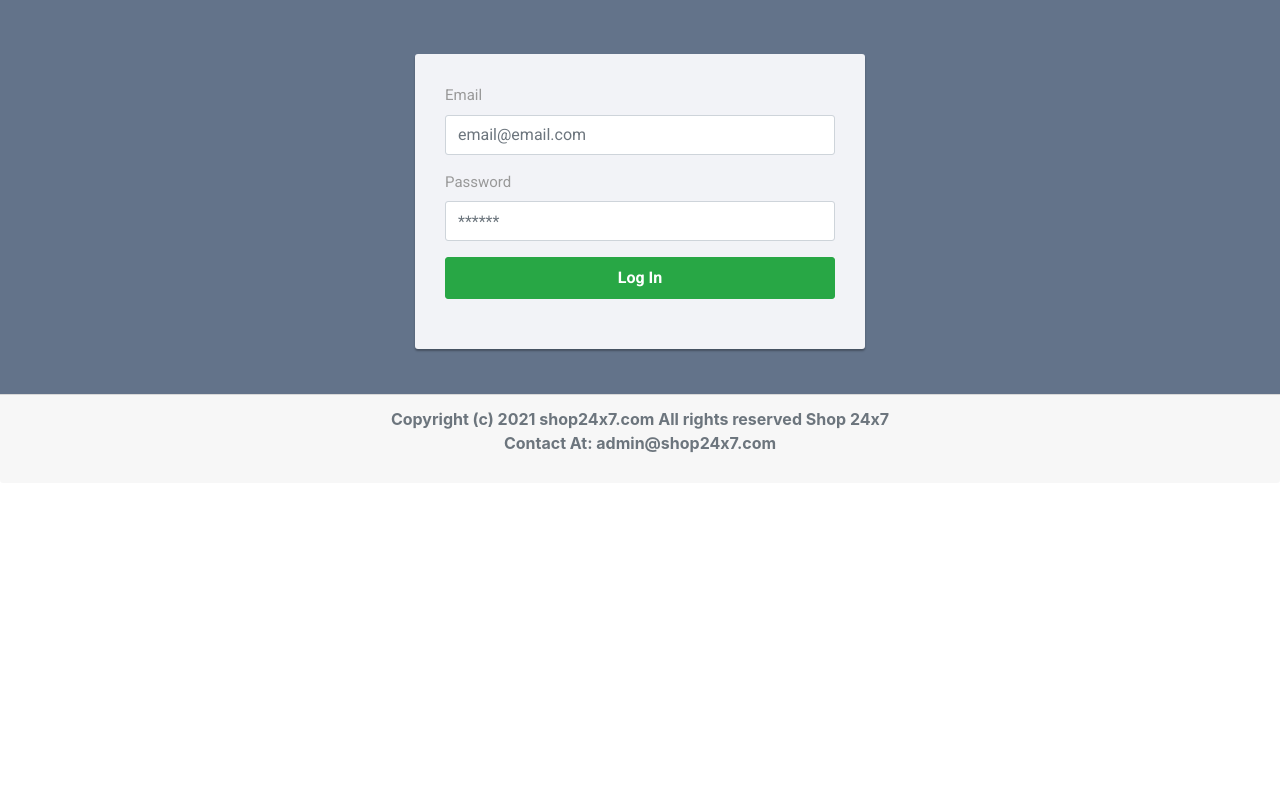
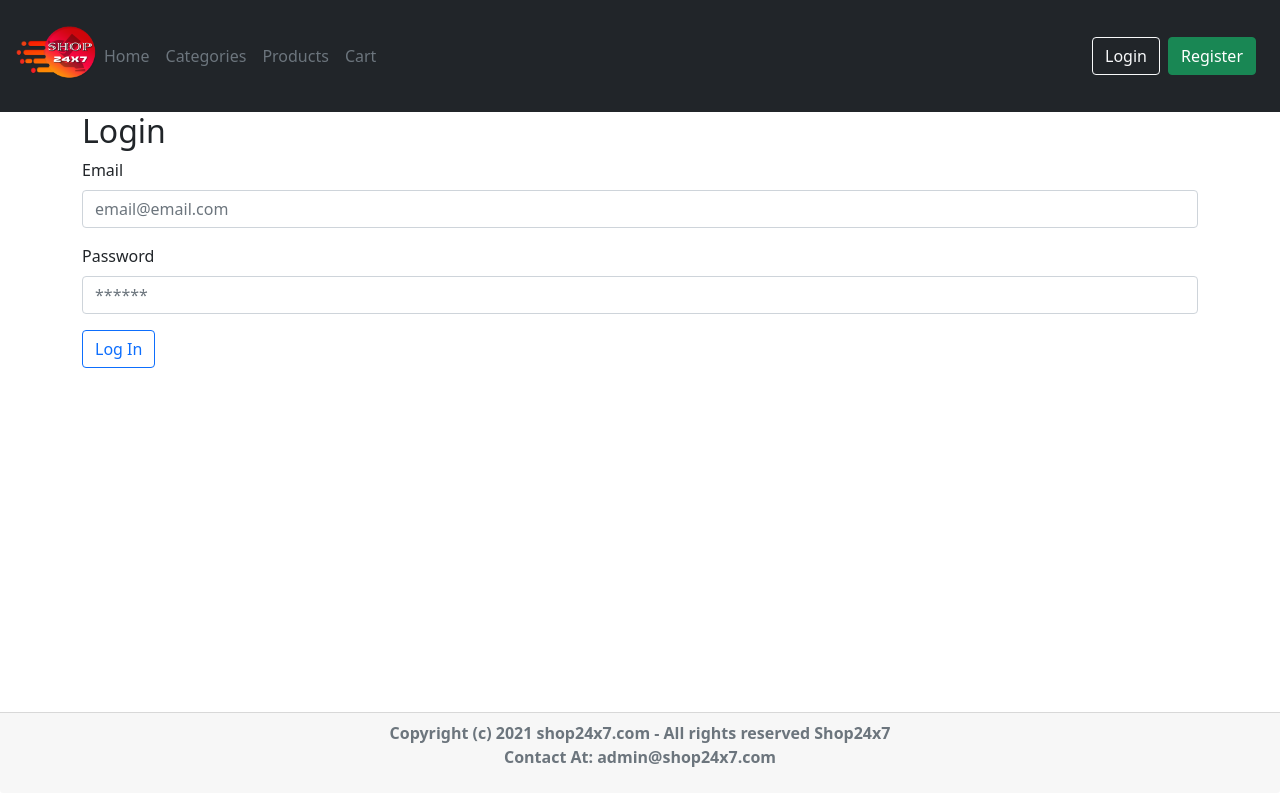
Before and after one commit to AJITHCHOWDARY/shop24x7_certification_project, an Angular app in the folder frontend/: page /userlogin in a window 1280 px wide. Built offline with nearby package versions, Linux system fonts and the light colour scheme.

Commit message:
Logout functionality, Nav bar changes, updated UI

```diff
--- a/frontend/angular.json
+++ b/frontend/angular.json
@@ -24,7 +24,8 @@
             "aot": true,
             "assets": [
               "src/favicon.ico",
-              "src/assets"
+              "src/assets",
+              "src/images"
             ],
             "styles": [
               "src/styles.css",
--- a/frontend/src/app/app.component.css
+++ b/frontend/src/app/app.component.css
@@ -0,0 +1,3 @@
+.nav-link:hover{
+     background-color:white;
+}
--- a/frontend/src/app/app.component.html
+++ b/frontend/src/app/app.component.html
@@ -1,73 +1,57 @@
 
-<!--IF Admin Header-->
-<div *ngIf="isAdmin" >
+  <header class="p-3 bg-dark text-light">
+      <div class="d-flex flex-wrap align-items-center justify-content-center justify-content-md-between justify-content-lg-start">
+        <!-- <a href="/" class="d-flex align-items-center mb-2 mb-lg-0 text-white text-decoration-none">
+          <svg class="bi me-2" width="40" height="32" role="img" aria-label="Bootstrap"><use xlink:href="#bootstrap"></use></svg>
+        </a> -->
 
-  <header class="p-3 bg-dark text-white">
-    <div class="container">
-      <div class="d-flex flex-wrap align-items-center justify-content-center justify-content-lg-start">
-        <a href="/" class="d-flex align-items-center mb-2 mb-lg-0 text-white text-decoration-none">
-          <svg class="bi me-2" width="40" height="32" role="img" aria-label="Bootstrap"><use xlink:href="#bootstrap"></use></svg>
-        </a>
+        <a routerLink="homepage"><img src="./images/logo.png" style="width:5rem"></a>
 
-       <ul class="nav col-12 col-lg-auto me-lg-auto mb-2 justify-content-center mb-md-0">
+       <ul class="nav col-12 col-md-auto me-md-auto mb-2 justify-content-center mb-md-0">
 
           <li><a routerLink="/homepage" class="nav-link px-2 text-secondary">Home</a></li>
+          <li><a routerLink="/category-listing" class="nav-link px-2 text-secondary">Categories</a></li>
+          <li><a routerLink="/products" class="nav-link px-2 text-secondary">Products</a></li>
+          <li><a routerLink="/cart" class="nav-link px-2 text-secondary">Cart</a></li>
 
-          <li><a href="/admin/manage-products" class="nav-link px-2 text-secondary">Manage Products</a></li>
-          <li><a href="/admin/users" class="nav-link px-2 text-secondary">Manage Users</a></li>
-          <li><a href="#" class="nav-link px-2 text-secondary">Orders</a></li>
-          <li><a href="/admin-profile" class="nav-link px-2 text-secondary">Profile</a></li>
+
         </ul>
 
+        <div *ngIf="isAdmin" class="okaydown me-2">
+          <button class="btn btn-outline-light dropdown-toggle" type="button" data-toggle="dropdown">
+            Admin Controls
+          </button>
+
+          <ul class="dropdown-menu">
+            <li><a routerLink="/admin/manage-products" class="dropdown-item">Manage Products</a></li>
+            <li><a routerLink="/admin/users" class="dropdown-item">Manage Users</a></li>
+            <li><a routerLink="/admin/users" class="dropdown-item">Track Orders</a></li>
+            <li><a href="/admin-profile" class="dropdown-item">Profile</a></li>
+          </ul>
+      </div>
+
+      <div *ngIf="!isAdmin && loginStatus" class="okaydown me-2">
+        <button class="btn btn-outline-light dropdown-toggle" type="button" data-toggle="dropdown">
+           {{firstName | titlecase}}
+        </button>
+
+        <ul class="dropdown-menu">
+          <li *ngIf="!isAdmin"><a href="#" class="dropdown-item">Orders</a></li>
+          <li><a routerLink="/userprofile" class="dropdown-item">Profile</a></li>
+        </ul>
+    </div>
+
         <div class="text-end">
-
-          <button type="button" routerLink="/userlogin" class="btn btn-outline-light me-2">Login</button>
-
+          <button *ngIf="!loginStatus" type="button" routerLink="/userlogin" class="btn btn-outline-light me-2">Login</button>
+          <button *ngIf="!loginStatus" type="button" routerLink="/register" class="btn btn-success me-2">Register</button>
+          <button *ngIf="loginStatus" type="button" (click)="logout()" class="btn btn-outline-danger">Logout</button>
         </div>
       </div>
-    </div>
   </header>
-
-</div>
-
-
-
-<div *ngIf="isAdmin">
-<!--IF USer is Normal User Header to be displayed-->
-<header class="p-3 bg-dark text-white">
-  <div class="container">
-    <div class="d-flex flex-wrap align-items-center justify-content-center justify-content-lg-start">
-      <a href="/" class="d-flex align-items-center mb-2 mb-lg-0 text-white text-decoration-none">
-        <svg class="bi me-2" width="40" height="32" role="img" aria-label="Bootstrap"><use xlink:href="#bootstrap"></use></svg>
-      </a>
-
-     <ul class="nav col-12 col-lg-auto me-lg-auto mb-2 justify-content-center mb-md-0">
-        <li><a routerLink="/homepage" class="nav-link px-2 text-secondary">Home</a></li>
-        <!--<li><a routerLink="/category-listing" class="nav-link px-2 text-secondary">Categories</a></li> -->
-        <li><a routerLink="/products" class="nav-link px-2 text-secondary">Products</a></li>
-        <li><a routerLink="/cart" class="nav-link px-2 text-secondary">Cart</a></li>
-        <li><a routerLink="/userprofile" class="nav-link px-2 text-secondary">Profile</a></li>
-
-      </ul>
-      <div class="text-end">
-         <button type="button" routerLink="/register" class="btn btn-outline-success">Register</button> &nbsp;
-        <button type="button" routerLink="/userlogin" class="btn btn-outline-light me-2">Login</button>
-
-      </div>
-
-    </div>
-  </div>
-</header>
-</div>
-
-
-
-
-
 
 <router-outlet></router-outlet>
 
 <div class="card-footer text-muted">
-  <p style="text-align: center;"><b>Copyright (c) 2021 shop24x7.com All rights reserved Shop 24x7 <br/>
+  <p style="text-align: center;"><b>Copyright (c) 2021 shop24x7.com - All rights reserved Shop24x7 <br/>
     Contact At: admin@shop24x7.com </b> </p>
 </div>
--- a/frontend/src/app/app.component.ts
+++ b/frontend/src/app/app.component.ts
@@ -1,4 +1,5 @@
 import { Component, OnInit } from '@angular/core';
+import { AuthGuard } from './services/auth-guard.service';
 
 @Component({
   selector: 'app-root',
@@ -7,17 +8,27 @@ import { Component, OnInit } from '@angular/core';
 })
 export class AppComponent implements OnInit {
 
-  isAdmin:any;
+  isAdmin:boolean=false;
+  loginStatus:boolean = false;
+  firstName:string="";
 
-  constructor(){
-
-  }
+  constructor(private _authGuard:AuthGuard){}
 
   ngOnInit(): void {
-    this.isAdmin = localStorage.getItem('admin');
+
+    this.loginStatus = this._authGuard.isLoggedIn();
+    this.isAdmin = this._authGuard.isAdmin();
+    this.firstName = localStorage.getItem('firstName');
+
+    console.log("logged in: " + this.loginStatus);
     console.log('Admin or normal user:'+ this.isAdmin);
 
    }
 
    title = 'frontend';
+
+   logout(){
+     this._authGuard.logout();
+
+   }
 }
--- a/frontend/src/app/cart/cart.component.html
+++ b/frontend/src/app/cart/cart.component.html
@@ -1,3 +1,4 @@
+<div class="container" style="min-height:600px">
 <div class="card">
     <div class="card-body">
       <h5 class="card-title">Cart</h5>
@@ -11,3 +12,4 @@
       </div>
     </div>
   </div>
+</div>
--- a/frontend/src/app/userlogin/userlogin.component.html
+++ b/frontend/src/app/userlogin/userlogin.component.html
@@ -1,161 +1,29 @@
-
-
-<!DOCTYPE html>
-<html lang="en">
-<head>
-<meta charset="utf-8">
-<meta name="viewport" content="width=device-width, initial-scale=1, shrink-to-fit=no">
-<link rel="stylesheet" href="https://fonts.googleapis.com/css?family=Roboto:400,700">
-<title>Bootstrap Simple Registration Form</title>
-<link rel="stylesheet" href="https://stackpath.bootstrapcdn.com/bootstrap/4.5.0/css/bootstrap.min.css">
-<link rel="stylesheet" href="https://maxcdn.bootstrapcdn.com/font-awesome/4.7.0/css/font-awesome.min.css">
-<script src="https://code.jquery.com/jquery-3.5.1.min.js"></script>
-<script src="https://cdn.jsdelivr.net/npm/popper.js@1.16.0/dist/umd/popper.min.js"></script>
-<script src="https://stackpath.bootstrapcdn.com/bootstrap/4.5.0/js/bootstrap.min.js"></script>
-<style>
-body {
-	color: #fff;
-	background: #63738a;
-	font-family: 'Roboto', sans-serif;
-}
-.form-control {
-	height: 40px;
-	box-shadow: none;
-	color: #969fa4;
-}
-.form-control:focus {
-	border-color: #5cb85c;
-}
-.form-control, .btn {
-	border-radius: 3px;
-}
-.signup-form {
-	width: 450px;
-	margin: 0 auto;
-	padding: 30px 0;
-  	font-size: 15px;
-}
-.signup-form h2 {
-	color: #636363;
-	margin: 0 0 15px;
-	position: relative;
-	text-align: center;
-}
-.signup-form h2:before, .signup-form h2:after {
-	content: "";
-	height: 2px;
-	width: 30%;
-	background: #d4d4d4;
-	position: absolute;
-	top: 50%;
-	z-index: 2;
-}
-.signup-form h2:before {
-	left: 0;
-}
-.signup-form h2:after {
-	right: 0;
-}
-.signup-form .hint-text {
-	color: #999;
-	margin-bottom: 30px;
-	text-align: center;
-}
-.signup-form form {
-	color: #999;
-	border-radius: 3px;
-	margin-bottom: 15px;
-	background: #f2f3f7;
-	box-shadow: 0px 2px 2px rgba(0, 0, 0, 0.3);
-	padding: 30px;
-}
-.signup-form .form-group {
-	margin-bottom: 20px;
-}
-.signup-form input[type="checkbox"] {
-	margin-top: 3px;
-}
-.signup-form .btn {
-	font-size: 16px;
-	font-weight: bold;
-	min-width: 140px;
-	outline: none !important;
-}
-.signup-form .row div:first-child {
-	padding-right: 10px;
-}
-.signup-form .row div:last-child {
-	padding-left: 10px;
-}
-.signup-form a {
-	color: #fff;
-	text-decoration: underline;
-}
-.signup-form a:hover {
-	text-decoration: none;
-}
-.signup-form form a {
-	color: #5cb85c;
-	text-decoration: none;
-}
-.signup-form form a:hover {
-	text-decoration: underline;
-}
-</style>
-</head>
-
-
-
-
-<body>
-<br/>
-
+<div class="container" style="min-height:600px">
+	<h2>Login</h2>
 	<div class="signup-form">
-    <form (ngSubmit)="login()"  >
-
-
-
+		<form (ngSubmit)="login()" class="mb-3">
 			<!--Email Field-->
 
 			<div class="mb-3">
 				<label for="email" class="form-label">Email</label>
-            <input
-              type="text"
-              class="form-control"
-              [(ngModel)]="user.username"
-              name="email"
-              placeholder="email@email.com"
-              required email
-            />
+				<input type="text" class="form-control" [(ngModel)]="user.username" name="email"
+				placeholder="email@email.com" required email/>
 
 			</div>
-
-
 
 			<!--Password Field-->
 			<div class="mb-3">
 				<label for="password" class="form-label">Password</label>
-            <input
-              type="password"
-              class="form-control"
-              [(ngModel)]="user.password"
-              name="password"
-              placeholder="******"
-            />
+				<input type="password" class="form-control" [(ngModel)]="user.password" name="password"
+				placeholder="******" />
 			</div>
 
 			<div class="form-group">
-            <button type="submit"  class="btn btn-success btn-lg btn-block">Log In</button>
-            <!--<button type="submit" routerLink="/register" class="btn btn-success btn-lg btn-block">Register </button>
-            <button type="submit"  routerLink="/forgotpassword" class="btn btn-danger btn-lg btn-block">Forgot Password</button>
-            --> </div>
-
+				<button type="submit"  class="btn btn-outline-primary">Log In</button>
+			</div>
 
     	</form>
 
 </div>
 
-
-
-</body>
-</html>
+</div>
--- a/frontend/src/index.html
+++ b/frontend/src/index.html
@@ -11,9 +11,12 @@
   integrity="sha384-EVSTQN3/azprG1Anm3QDgpJLIm9Nao0Yz1ztcQTwFspd3yD65VohhpuuCOmLASjC" crossorigin="anonymous">
 </head>
 <body>
+  <script src="https://code.jquery.com/jquery-3.5.1.slim.min.js" integrity="sha384-DfXdz2htPH0lsSSs5nCTpuj/zy4C+OGpamoFVy38MVBnE+IbbVYUew+OrCXaRkfj" crossorigin="anonymous"></script>
+  <script src="https://cdn.jsdelivr.net/npm/bootstrap@4.5.3/dist/js/bootstrap.bundle.min.js" integrity="sha384-ho+j7jyWK8fNQe+A12Hb8AhRq26LrZ/JpcUGGOn+Y7RsweNrtN/tE3MoK7ZeZDyx" crossorigin="anonymous"></script>
   <!-- JavaScript Bundle with Popper -->
 <script src="https://cdn.jsdelivr.net/npm/bootstrap@5.0.2/dist/js/bootstrap.bundle.min.js"
   integrity="sha384-MrcW6ZMFYlzcLA8Nl+NtUVF0sA7MsXsP1UyJoMp4YLEuNSfAP+JcXn/tWtIaxVXM" crossorigin="anonymous"></script>
+
   <app-root></app-root>
 </body>
 </html>
```
Also changed, not shown: frontend/src/app/admin-users/admin-users.component.html (+2 -5 lines), frontend/src/app/manage-products/manage-products.component.html (+14 -13 lines), frontend/src/app/services/auth-guard.service.ts (+17 -2 lines), frontend/src/app/userlogin/userlogin.component.ts (+13 -25 lines), frontend/src/images/logo.png (added). Lines whose indentation alone changed are shown as unchanged.
